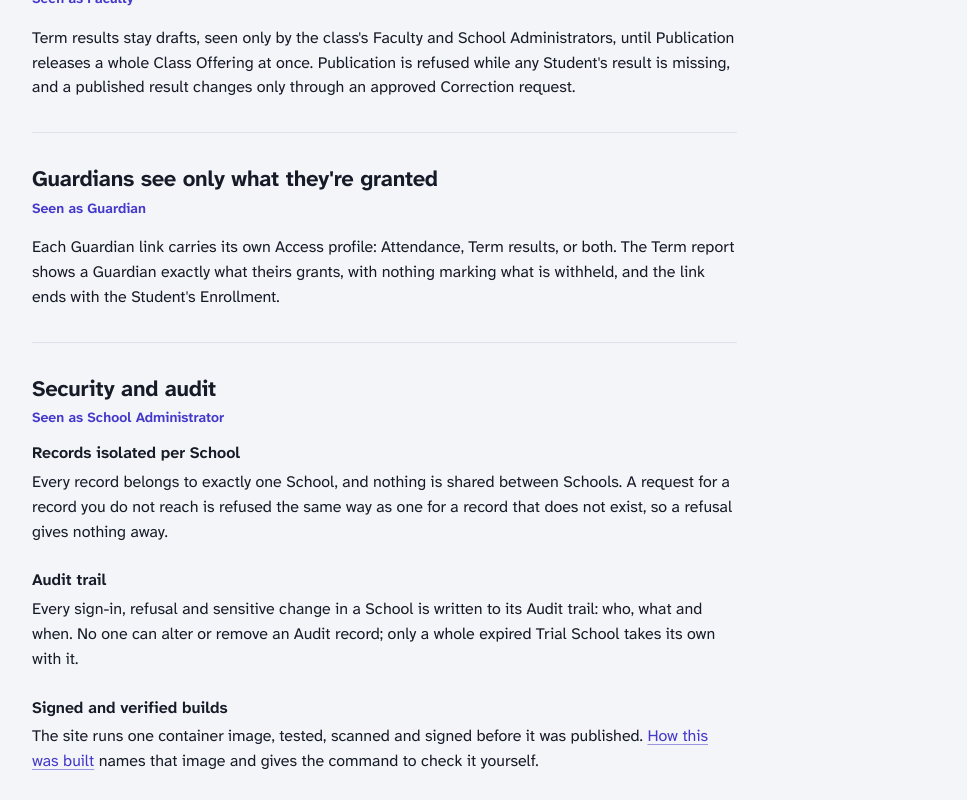
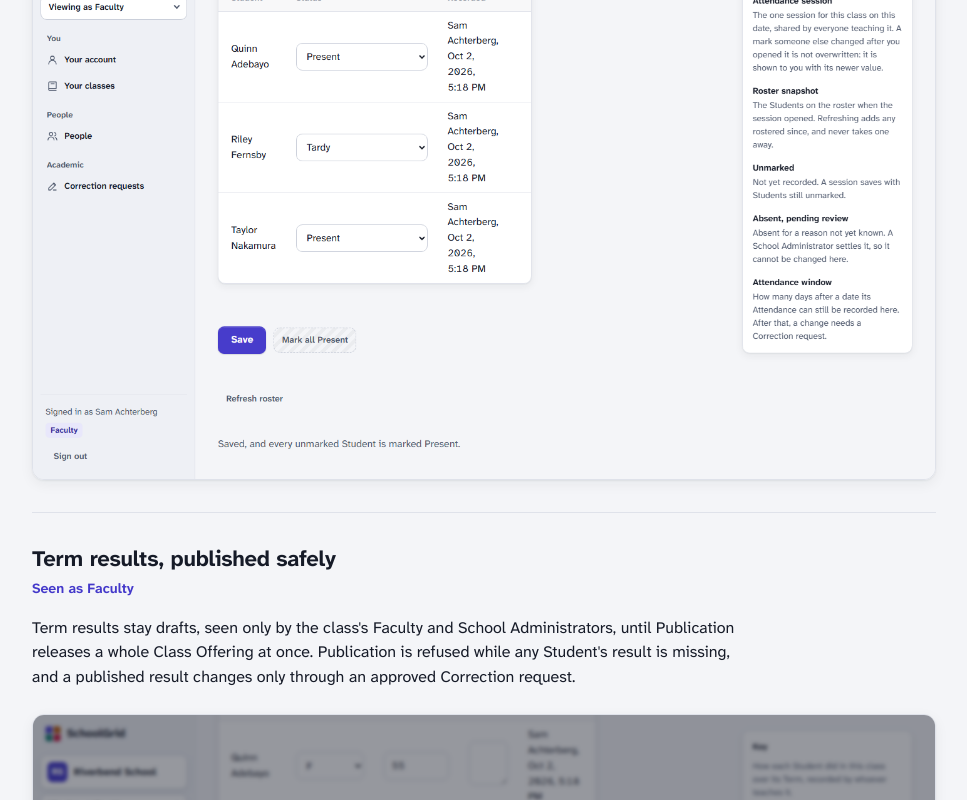
Before and after one commit to aszeffs/SchoolGrid, a React (Vite) app in the folder web/: page / in a window 1280 px wide. Shown: the part 640-1440 px from the top of the page, without its empty margins (0-967 px from the left). Built offline with nearby package versions, Linux system fonts and the light colour scheme; no server answers.

Commit message:
feat: show each tour stop's screenshot in the browser's rendition

```diff
--- a/web/src/Landing.tsx
+++ b/web/src/Landing.tsx
@@ -84,7 +84,12 @@ export function Landing() {
         )}
       </section>
 
-      <Feature id="attendance" heading="Attendance in a few clicks" role="Faculty">
+      <Feature
+        id="attendance"
+        heading="Attendance in a few clicks"
+        role="Faculty"
+        screenshot="A Faculty member's Attendance session for Mathematics, with every Student marked Present in one action and one changed to Tardy, ready to save."
+      >
         <p>
           Open today&apos;s Attendance session from the class, mark everyone Present in one action, then change only the
           Students who are late or away. Co-teachers share one session, and a mark someone else changed meanwhile is
@@ -92,7 +97,12 @@ export function Landing() {
         </p>
       </Feature>
 
-      <Feature id="publication" heading="Term results, published safely" role="Faculty">
+      <Feature
+        id="publication"
+        heading="Term results, published safely"
+        role="Faculty"
+        screenshot="Publishing three Term results for Mathematics: a confirmation warns that Publication cannot be undone, and that a published result changes only through a Correction request."
+      >
         <p>
           Term results stay drafts, seen only by the class&apos;s Faculty and School Administrators, until Publication
           releases a whole Class Offering at once. Publication is refused while any Student&apos;s result is missing,
@@ -100,7 +110,12 @@ export function Landing() {
         </p>
       </Feature>
 
-      <Feature id="guardians" heading="Guardians see only what they're granted" role="Guardian">
+      <Feature
+        id="guardian"
+        heading="Guardians see only what they're granted"
+        role="Guardian"
+        screenshot="A Guardian's view of their Student's Term report: each Class Offering with its published Term result and Attendance totals."
+      >
         <p>
           Each Guardian link carries its own Access profile: Attendance, Term results, or both. The Term report shows a
           Guardian exactly what theirs grants, with nothing marking what is withheld, and the link ends with the
@@ -108,7 +123,12 @@ export function Landing() {
         </p>
       </Feature>
 
-      <Feature id="security" heading="Security and audit" role="School Administrator">
+      <Feature
+        id="security"
+        heading="Security and audit"
+        role="School Administrator"
+        screenshot="The School's Audit trail, newest first: an approved Correction request, the change it made with its reason, and each sign-in, each with who acted and when."
+      >
         <dl>
           <Key term="Records isolated per School">
             Every record belongs to exactly one School, and nothing is shared between Schools. A request for a record
@@ -130,14 +150,40 @@ export function Landing() {
   );
 }
 
-/** One stop on the tour: a feature, the role it is seen as, and what it does. */
-function Feature({ id, heading, role, children }: { id: string; heading: string; role: string; children: ReactNode }) {
+/**
+ * One stop on the tour: a feature, the role it is seen as, what it does, and
+ * the app showing it. The screenshot is made by `npm run screenshots` in each
+ * rendition, and the browser takes the one its own setting asks for
+ * (ADR-0010). Each is the size it is shot at, so the page holds its place
+ * while it loads.
+ */
+function Feature({
+  id,
+  heading,
+  role,
+  screenshot,
+  children,
+}: {
+  id: string;
+  heading: string;
+  role: string;
+  /** What the screenshot shows, for whoever cannot see it. */
+  screenshot: string;
+  children: ReactNode;
+}) {
   const headingId = `tour-${id}`;
   return (
     <section className="landing__feature" aria-labelledby={headingId}>
       <h2 id={headingId}>{heading}</h2>
       <p className="landing__role">Seen as {role}</p>
       {children}
+      <picture className="landing__screenshot">
+        <source srcSet={`/tour/${id}-dark.png`} media="(prefers-color-scheme: dark)" />
+        <img src={`/tour/${id}-light.png`} alt={screenshot} width={SHOT.width} height={SHOT.height} loading="lazy" />
+      </picture>
     </section>
   );
 }
+
+/** The size every tour screenshot is shot at (playwright.tour.config.ts). */
+const SHOT = { width: 1440, height: 900 };
--- a/web/src/styles.css
+++ b/web/src/styles.css
@@ -1718,9 +1718,12 @@ dialog.slip::backdrop {
   text-decoration: none;
 }
 
-/* One stop on the tour, ruled off from the next, with the role it is seen as under its heading. */
+/*
+ * One stop on the tour, ruled off from the next, with the role it is seen as
+ * under its heading. Its words keep to a readable measure; the app shown
+ * below them takes the run's whole width.
+ */
 .landing__feature {
-  max-width: var(--measure);
   padding: calc(var(--step) * 4) 0;
   border-bottom: 1px solid var(--rule);
 }
@@ -1736,8 +1739,9 @@ dialog.slip::backdrop {
   color: var(--action);
 }
 
-.landing__feature p:last-child {
-  margin-bottom: 0;
+.landing__feature > p,
+.landing__feature dl {
+  max-width: var(--measure);
 }
 
 .landing__feature dl {
@@ -1754,6 +1758,16 @@ dialog.slip::backdrop {
 
 .landing__feature dd:last-child {
   margin-bottom: 0;
+}
+
+.landing__screenshot img {
+  display: block;
+  width: 100%;
+  height: auto;
+  margin-top: calc(var(--step) * 3);
+  border: 1px solid var(--rule);
+  border-radius: var(--corner-block);
+  box-shadow: var(--shadow);
 }
 
 .foot .landing__links {
```
Also changed, not shown: 1 other file (tests, documents, lock files or other folders).
